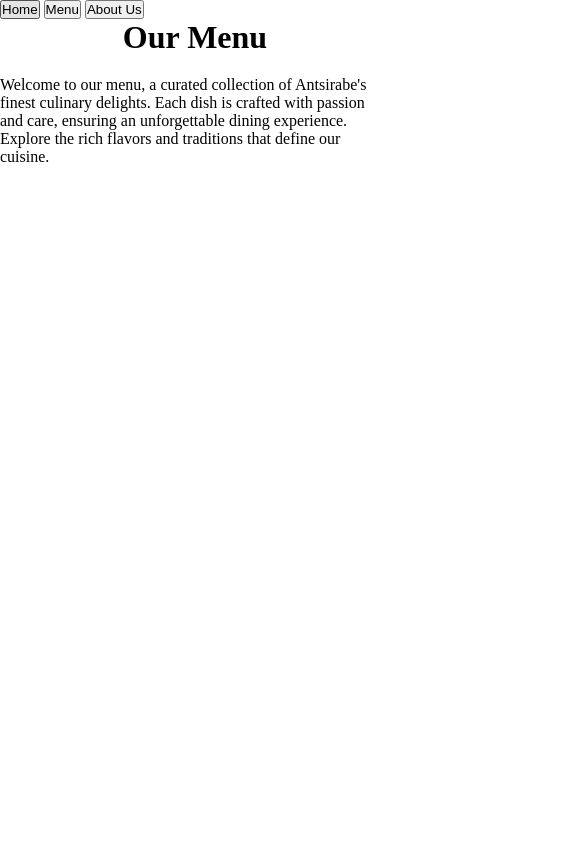
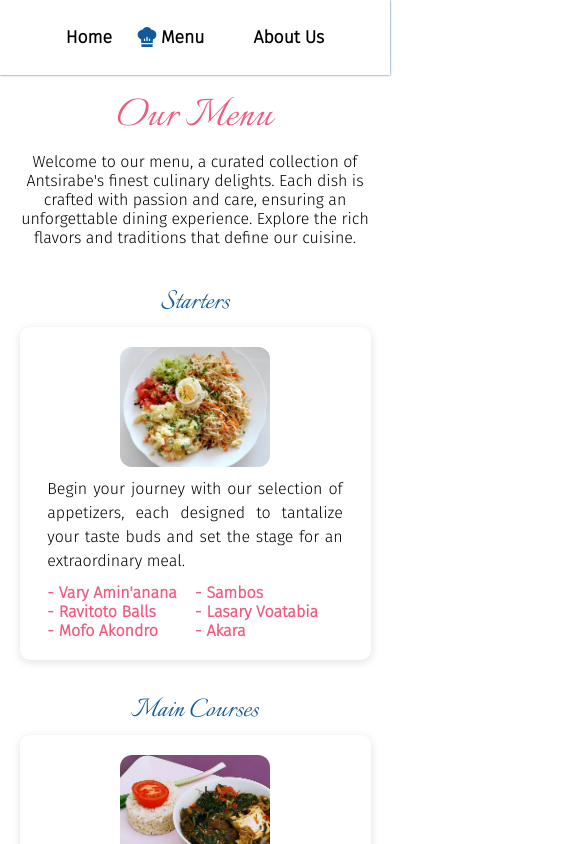
Before and after one commit to Stephan-Gabriel-SG/restoPage, a website built with webpack: page src/template.html in a window 390 px wide. Both pictures are taken after a click on the button "Menu". Shown: the top 844 px of the page, 585 px wide, since content can reach past the window. Built offline with nearby package versions, Linux system fonts and the light colour scheme.

Commit message:
stylising card and adding background image for body , add responsive style

```diff
--- a/src/style.css
+++ b/src/style.css
@@ -1,32 +1,171 @@
+@font-face {
+    font-family: fontTitle;
+    src: url('fonts/Italianno-Regular.ttf');
+}
+@font-face {
+    font-family: regularFont;
+    src: url('fonts/FiraSans-Light.ttf');
+}
 *{
     margin: 0;
     padding: 0;
+    font-family: regularFont, system-ui, sans-serif;
+    -webkit-tap-highlight-color: transparent;
+    -ms-tap-highlight-color: transparent;
+    --col1:#F05A7E;
+    --col2:#FFBE98;
+    --col3:#125B9A;
+    --col4:#0B8494;
+}
+
+body{
+    /* background-color: var(--col2); */
+    background-image: url('images/fond1.png');
+    background-repeat: repeat-y;
+    background-position-x: center;
+    background-position-y: bottom;
+    /* background-size: cover; */
+}
+
+header{
+    display: flex;
+    justify-content: center;
+    align-items: center;
+    position: sticky;
+    top: 0;
+    box-shadow: 0 0px 2px 0 var(--col3);
+    margin-bottom: 3%;
+    background: white;
+    z-index: 1000000000;
+}
+
+nav{
+    display: flex;
+    flex-direction: row;
+    gap: 25px;
+    padding: 15px;
+}
+
+h1{
+    font-family: fontTitle, system-ui, -apple-system, sans-serif;
+    font-weight: 100;
+    font-size: 3rem;
+    text-align: center;
+    color: var(--col1);
+    margin-bottom: -15px;
 }
 #content{
     display: flex;
     flex-direction: column;
     gap: 20px;
     align-items: center;
+    padding-bottom: 3%;
 }
+.menuWelcome, .aboutIntro{
+    text-align: center;
+    width: 800px;
+}
+
 .subtitle{
-    font-weight: bold;
-    font-size: 1.5em;
+    font-family: fontTitle, system-ui, -apple-system, sans-serif;
+    font-size: 2em;
     text-align: start;
     margin-bottom: -10px;
+    margin-top: 15px;
+    text-align: center;
+    color: var(--col3);
 }
+
 .paragraph{
     text-align: justify;
     line-height: 1.5rem;
 }
 
-/* home */
-.home-image{
-    width: 150px;
-}
-
-.homesItems{
+.contentItems{
     display: flex;
     flex-direction: column;
     gap: 15px;
     max-width: 650px;
 }
+
+/* home */
+.home-image{
+    width: 200px;
+}
+
+/* menu */
+.card {
+    display: flex;
+    flex-wrap: wrap;
+    align-items: center;
+    justify-content: center;
+    gap: 10px;
+    padding: 20px;
+    border-radius: 10px;
+    box-shadow: rgba(99, 99, 99, 0.2) 0px 2px 8px 0px;
+    transition: .3s;
+}
+.card:hover{
+    transform: scale(1.05);
+    cursor: pointer;
+}
+.cardTextContainer{
+    display: flex;
+    flex-direction: column;
+    gap: 10px;
+    width: 70%;
+}
+.dishesContainer {
+    display: grid;
+    grid-template: repeat(3, 1fr) / repeat(2, 1fr);
+}
+strong {
+    color: var(--col1);
+}
+
+.dishesContainer strong::before{
+    content: "-";
+    margin-right: 5px;
+}
+
+.plateImg{
+    width: 150px;
+    height: 120px;
+    object-fit: cover;
+    border-radius: 12px;
+}
+/* button */
+button{
+    background-color: transparent;
+    border: none;
+    font-weight: bold;
+    padding: 12px;
+    font-size: 1.1em;
+    transition: .3s;
+    position: relative;
+}
+
+button:hover{
+    color: var(--col3);
+    cursor: pointer;
+}
+button.selected::before{
+    content: '.';
+    display: block;
+    background-image: url("images/chef.svg");
+    background-repeat: no-repeat;
+    width: 20px;
+    color: transparent;
+    position: absolute;
+    margin-left: -24px;
+}
+
+/* screen responsive */
+@media (max-width : 500px) {
+    .menuWelcome, .aboutIntro, .contentItems{
+        width: 90%;
+    }
+    .cardTextContainer{
+        width: 95%;
+    }
+}
```
Also changed, not shown: src/first-page.js (deleted, +0 -22 lines).
